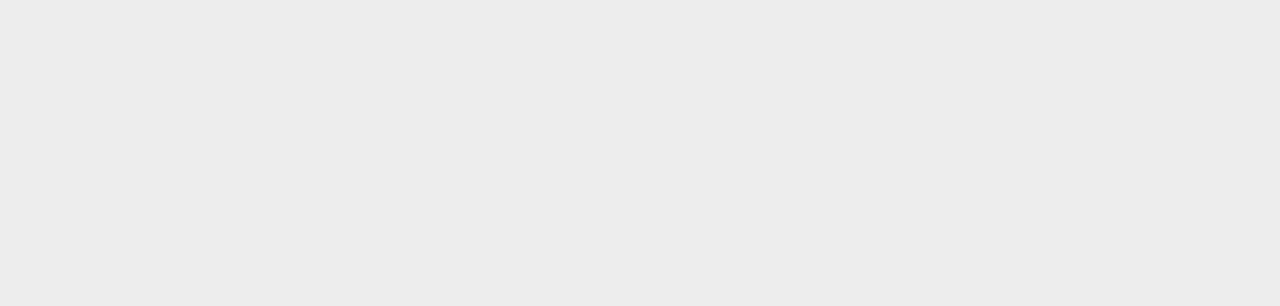
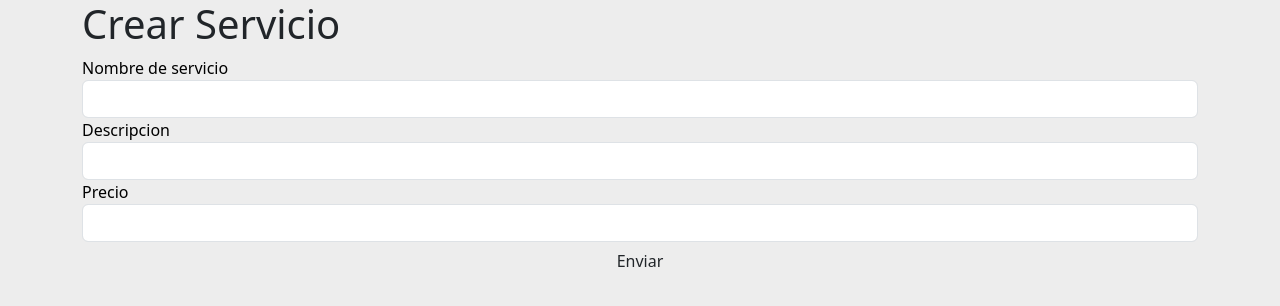
Before and after one commit to asanabria-2021067/gestor-hoteles-front-end, a React (Vite) app: page /agregarServicioAdmin in a window 1280 px wide. Before the commit this address had no page. Shown: the top 306 px of the page. Built offline with nearby package versions, Linux system fonts and the light colour scheme.

Commit message:
Subiendo listar con create y delete evento arreglar create servicio

```diff
--- a/src/AppRouter.jsx
+++ b/src/AppRouter.jsx
@@ -13,10 +13,18 @@ import { ListaServicio } from "./administrador/components/ListaServicio";
 import { ListaUsuarios } from "./administrador/components/ListaUsuarios";
 import { Registro } from "./login/components/Registro";
 import { CreateEventos } from "./administrador/components/CreateEventos";
+import { CreateServicio } from "./administrador/components/CreateServicio";
 export const AppRouter = () => {
   return (
     <>
       <Routes>
+
+        <Route
+          path="/agregarServicioAdmin"
+          element={
+            <CreateServicio></CreateServicio>
+          }
+        ></Route>
 
         <Route
           path="/agregarEventoAdmin"
--- a/src/administrador/api/apiServicio.js
+++ b/src/administrador/api/apiServicio.js
@@ -11,3 +11,42 @@ export const apiServicio = async () => {
     return listaServicios.data.servicioId;
   } catch (error) {}
 };
+
+export const DeleteServicio = async (id) => {
+  try {
+    const { data } = await axios.delete(`${URL}eliminar/${id}`, { headers: { "x-token": token}});
+
+    return true;
+  } catch ({
+    response: {
+      data: { message },
+    },
+  }) {
+    if (message === "Adiós papu") {
+      window.location.href = "/login";
+    }
+    if (message) {
+      return message;
+    }
+  }
+};
+
+export const createServicio = async (nombre, precio, descripcion) => {
+  console.log(nombre);
+  try {
+    const { servicioGuardado } = await axios.post(
+      `${URL}agregar`,
+      {
+        nombre: nombre, descripcion: descripcion, precio: precio
+      },
+      { headers: { "x-token": token } }
+    );
+    return true;
+  } catch (error){
+    Swal.fire({
+      icon: "error",
+      title: "Oops...",
+      text: "No se pudo agregar el servicio.",
+    });
+  }
+};
--- /dev/null
+++ b/src/administrador/components/CreateServicio.jsx
@@ -0,0 +1,76 @@
+import React, { useState } from 'react'
+import { sendData } from '../helpers/formServicioHelper';
+import { servicio } from '../models/servicio';
+
+export const CreateServicio = () => {
+    const [agregar, setAgregar] = useState(servicio);
+
+    const handleSubmit = (event) => {
+        event.preventDefault();
+        sendData(agregar, 1, 0);
+    };
+
+    return (
+        <>
+            <div className='container'>
+                <h1 id='create-evento'>Crear Servicio</h1>
+                <form onSubmit={handleSubmit}>
+                    <div className="form-group">
+                        <label className="text-black">Nombre de servicio</label>
+                        <input
+                            type="text"
+                            className="form-control"
+                            name="nombre"
+                            onChange={(event) =>
+                                setAgregar({
+                                    servicio: {
+                                        ...agregar.servicio,
+                                        nombre: event.target.value,
+                                    },
+                                })
+                            }
+                        />
+                    </div>
+
+                    <div className="form-group">
+                        <label className="text-black">Descripcion</label>
+                        <br />
+                        <input
+                            type="text"
+                            className="form-control"
+                            onChange={(event) =>
+                                setAgregar({
+                                    servicio: {
+                                        ...agregar.servicio,
+                                        descripcion: event.target.value,
+                                    },
+                                })
+                            }
+                        />
+                    </div>
+
+                    <div className="form-group">
+                        <label className="text-black">Precio</label>
+                        <input
+                            type="number"
+                            className="form-control"
+                            onChange={(event) =>
+                                setAgregar({
+                                    evento: {
+                                        ...agregar.evento,
+                                        precio: event.target.value,
+                                    },
+                                })
+                            }
+                        />
+                    </div>
+                    <div className="container text-center">
+                        <button id='btn-enviar' type="submit" className="btn">
+                            Enviar
+                        </button>
+                    </div>
+                </form>
+            </div>
+        </>
+    )
+}
--- /dev/null
+++ b/src/administrador/helpers/formServicioHelper.js
@@ -0,0 +1,34 @@
+import Swal from "sweetalert2";
+import { createServicio } from "../api/apiServicio";
+
+export const sendData = async (state, option, id) => {
+    let resultado;
+    console.log(state.servicio);
+    switch (option) {
+      case 1:
+        resultado = await createServicio({
+          nombre: state.servicio.nombre,
+          descripcion: state.servicio.descripcion,
+          precio: state.servicio.precio,
+        }
+        );
+        if (resultado) {
+          Swal.fire({
+            icon: "success",
+            title: "Genial!",
+            text: "Servicio creado correctamente!",
+            showConfirmButton: true,
+            confirmButtonText: "Ok",
+          }).then((result) => {
+            if (result.isConfirmed) {
+              window.location.href = "/";
+            } else {
+              window.location.href = "/";
+            }
+          });
+        }
+        break;
+      case 2:
+        console.log('hola');
+    }
+  };
--- /dev/null
+++ b/src/administrador/models/servicio.js
@@ -0,0 +1,7 @@
+import { number } from "prop-types";
+
+export const servicio = {
+    nombre: "",
+    descripcion: "",
+    precio: number
+}
--- a/src/login/components/Registro.jsx
+++ b/src/login/components/Registro.jsx
@@ -48,7 +48,7 @@ export const Registro = () => {
                             <h3 className="fw-normal mb-3 ps-5 pb-3" style={{ letterSpacing: '1px' }}>Registrate</h3>
 
                             <form onSubmit={handleSubmit}>
-                                <MDBInput wrapperClass='mb-4 mx-5 w-100' placeholder='Nombre completo' id='formControlLg' type='text' size="lg"
+                                <MDBInput wrapperClass='mb-4 mx-5 w-100' placeholder='Nombre completo' type='text' size="lg"
                                     onChange={(event) =>
                                         setAgregar({
                                             usuario: {
@@ -58,7 +58,7 @@ export const Registro = () => {
                                         })
                                     }
                                 />
-                                <MDBInput wrapperClass='mb-4 mx-5 w-100' placeholder='Edad' id='formControlLg' type='number' size="lg"
+                                <MDBInput wrapperClass='mb-4 mx-5 w-100' placeholder='Edad' type='number' size="lg"
                                     onChange={(event) =>
                                         setAgregar({
                                             usuario: {
@@ -68,7 +68,7 @@ export const Registro = () => {
                                         })
                                     }
                                 />
-                                <MDBInput wrapperClass='mb-4 mx-5 w-100' placeholder='No. Identificacion' id='formControlLg' type='number' size="lg"
+                                <MDBInput wrapperClass='mb-4 mx-5 w-100' placeholder='No. Identificacion' type='number' size="lg"
                                     onChange={(event) =>
                                         setAgregar({
                                             usuario: {
@@ -78,7 +78,7 @@ export const Registro = () => {
                                         })
                                     }
                                 />
-                                <MDBInput wrapperClass='mb-4 mx-5 w-100' placeholder='Correo Electronico' id='formControlLg' type='email' size="lg"
+                                <MDBInput wrapperClass='mb-4 mx-5 w-100' placeholder='Correo Electronico' type='email' size="lg"
                                     onChange={(event) =>
                                         setAgregar({
                                             usuario: {
@@ -88,7 +88,7 @@ export const Registro = () => {
                                         })
                                     }
                                 />
-                                <MDBInput wrapperClass='mb-4 mx-5 w-100' placeholder='Password' id='formControlLg' type='password' size="lg"
+                                <MDBInput wrapperClass='mb-4 mx-5 w-100' placeholder='Password' type='password' size="lg"
                                     onChange={(event) =>
                                         setAgregar({
                                             usuario: {
@@ -108,7 +108,6 @@ export const Registro = () => {
                                 </button>
                             </form>
                         </div>
-
                     </MDBCol>
 
                     <MDBCol sm='6' className='d-none d-sm-block px-0'>
```
Also changed, not shown: src/administrador/components/ListaServicio.jsx (+42 -1 lines).
